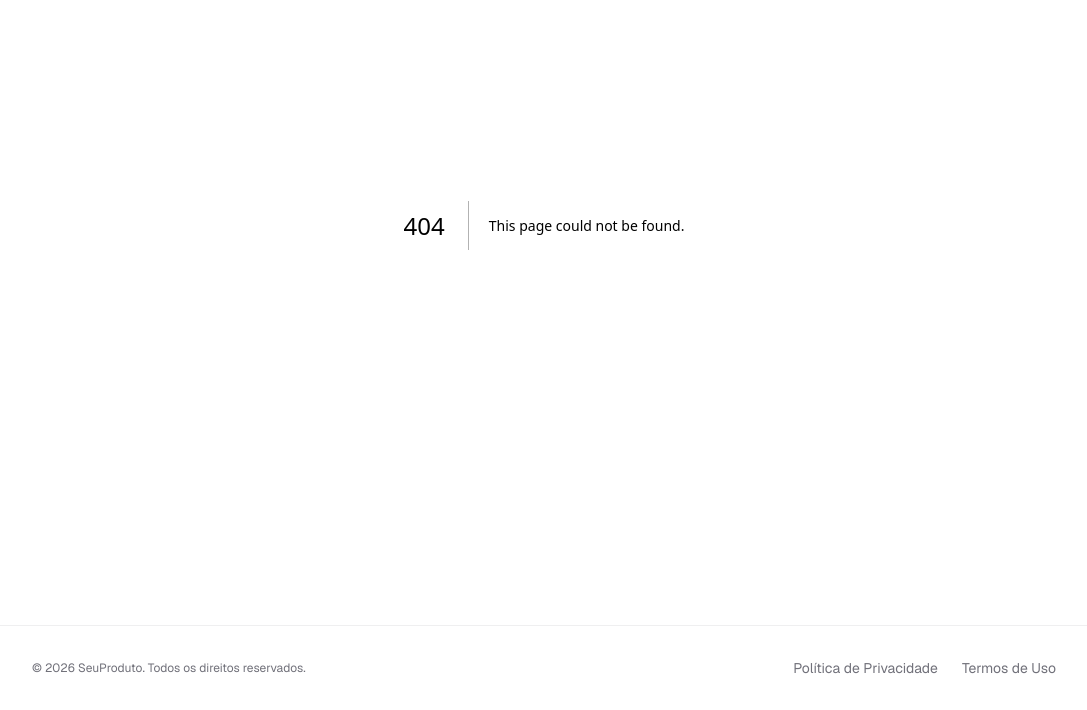
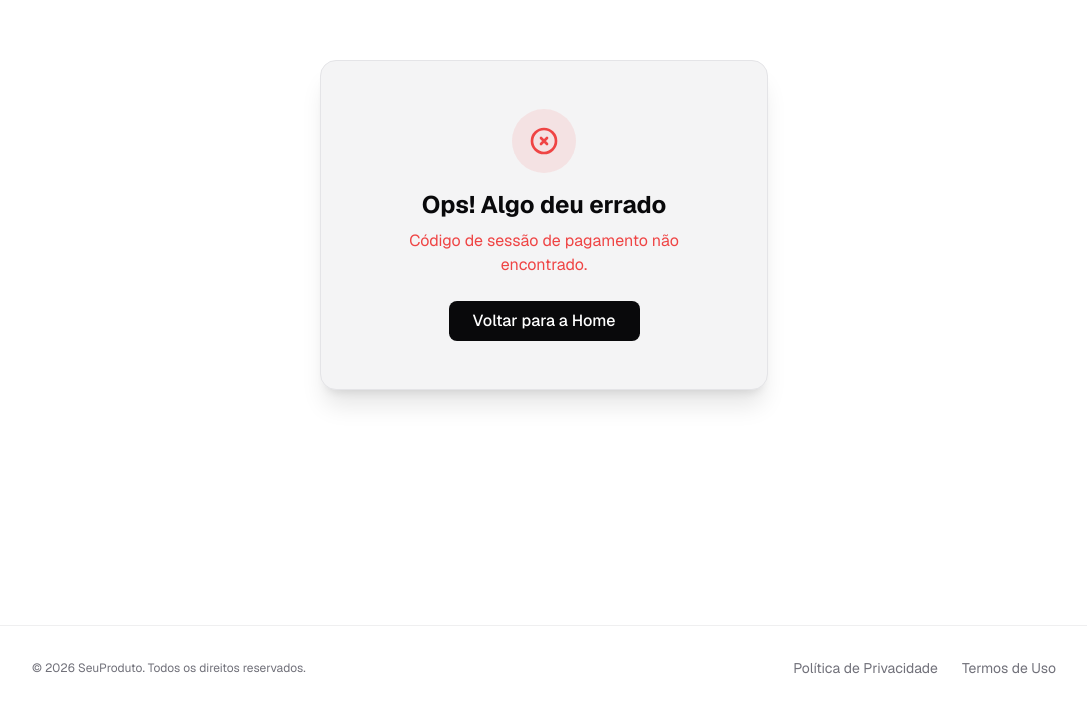
Before and after one commit to CarlosEduardo7700/landing-page-wxt, a Next.js app: page /success in a window 1280 px wide. Before the commit this address had no page. Shown: the part 175-885 px from the top of the page, without its empty margins (96-1183 px from the left). Built offline with nearby package versions, Linux system fonts and the light colour scheme.

Commit message:
feat: implement success page with loading, error, and success states for payment verification

```diff
--- /dev/null
+++ b/src/app/success/ErrorState.tsx
@@ -0,0 +1,41 @@
+'use client';
+
+import { useRouter } from 'next/navigation';
+
+interface ErrorStateProps {
+  errorMessage: string;
+}
+
+const styles = {
+  wrapper: "text-center",
+  iconWrapper: "w-16 h-16 bg-destructive/10 text-destructive rounded-full flex items-center justify-center mx-auto mb-4",
+  icon: "w-8 h-8",
+  title: "text-2xl font-bold text-foreground mb-2",
+  message: "text-destructive mb-6",
+  button: "px-6 py-2 bg-foreground text-background rounded-lg font-medium hover:bg-foreground/90 transition",
+};
+
+export function ErrorState({ errorMessage }: ErrorStateProps) {
+  const router = useRouter();
+
+  return (
+    <div className={styles.wrapper}>
+
+      <div className={styles.iconWrapper}>
+        <svg xmlns="http://www.w3.org/2000/svg" fill="none" viewBox="0 0 24 24" strokeWidth={2} stroke="currentColor" className={styles.icon}>
+          <path strokeLinecap="round" strokeLinejoin="round" d="M9.75 9.75l4.5 4.5m0-4.5l-4.5 4.5M21 12a9 9 0 1 1-18 0 9 9 0 0 1 18 0Z" />
+        </svg>
+      </div>
+
+      <h1 className={styles.title}>Ops! Algo deu errado</h1>
+      <p className={styles.message}>{errorMessage}</p>
+
+      <button
+        onClick={() => router.push('/')}
+        className={styles.button}
+      >
+        Voltar para a Home
+      </button>
+    </div>
+  );
+}
--- /dev/null
+++ b/src/app/success/LoadingState.tsx
@@ -0,0 +1,16 @@
+const styles = {
+  wrapper: "text-center",
+  spinner: "animate-spin rounded-full h-12 w-12 border-t-2 border-b-2 border-primary mx-auto mb-4",
+  title: "text-2xl font-bold text-foreground mb-2",
+  subtitle: "text-muted-foreground",
+};
+
+export function LoadingState() {
+  return (
+    <div className={styles.wrapper}>
+      <div className={styles.spinner}></div>
+      <h1 className={styles.title}>Confirmando seu pagamento...</h1>
+      <p className={styles.subtitle}>Aguarde alguns segundos enquanto ativamos sua conta Pro.</p>
+    </div>
+  );
+}
--- /dev/null
+++ b/src/app/success/SuccessContent.tsx
@@ -0,0 +1,37 @@
+/* eslint-disable react-hooks/set-state-in-effect */
+'use client';
+
+import { useEffect, useState } from 'react';
+import { useSearchParams } from 'next/navigation';
+import { verifyPayment } from './verifyPayment';
+import { LoadingState } from './LoadingState';
+import { ErrorState } from './ErrorState';
+import { SuccessState } from './SuccessState';
+
+export function SuccessContent() {
+  const searchParams = useSearchParams();
+  const sessionId = searchParams.get('session_id');
+
+  const [status, setStatus] = useState<'loading' | 'success' | 'error'>('loading');
+  const [errorMessage, setErrorMessage] = useState('');
+
+  useEffect(() => {
+    if (!sessionId) {
+      setStatus('error');
+      setErrorMessage('Código de sessão de pagamento não encontrado.');
+      return;
+    }
+
+    verifyPayment(sessionId, setStatus, setErrorMessage);
+  }, [sessionId]);
+
+  if (status === 'loading') {
+    return <LoadingState />;
+  }
+
+  if (status === 'error') {
+    return <ErrorState errorMessage={errorMessage} />;
+  }
+
+  return <SuccessState />;
+}
--- /dev/null
+++ b/src/app/success/SuccessState.tsx
@@ -0,0 +1,48 @@
+'use client';
+
+import { useRouter } from 'next/navigation';
+
+const styles = {
+  wrapper: "text-center",
+  iconWrapper: "w-16 h-16 bg-accent text-primary rounded-full flex items-center justify-center mx-auto mb-4 animate-bounce",
+  icon: "w-8 h-8",
+  title: "text-3xl font-extrabold text-foreground mb-2",
+  subtitle: "text-muted-foreground mb-8 max-w-sm mx-auto",
+  stepsBox: "bg-card border border-border rounded-xl p-4 mb-8 text-left text-sm text-foreground",
+  stepsTitle: "font-semibold mb-1",
+  stepsList: "list-decimal list-inside space-y-1 text-muted-foreground",
+  button: "px-8 py-3 bg-primary text-primary-foreground rounded-lg font-semibold hover:bg-primary/90 shadow-md transition",
+};
+
+export function SuccessState() {
+  const router = useRouter();
+
+  return (
+    <div className={styles.wrapper}>
+      <div className={styles.iconWrapper}>
+        <svg xmlns="http://www.w3.org/2000/svg" fill="none" viewBox="0 0 24 24" strokeWidth={2} stroke="currentColor" className={styles.icon}>
+          <path strokeLinecap="round" strokeLinejoin="round" d="m4.5 12.75 6 6 9-13.5" />
+        </svg>
+      </div>
+      <h1 className={styles.title}>Você agora é Pro! 🚀</h1>
+      <p className={styles.subtitle}>
+        Sua assinatura foi confirmada com sucesso. Todas as funções premium já foram liberadas na sua extensão!
+      </p>
+
+      <div className={styles.stepsBox}>
+        <p className={styles.stepsTitle}>Próximos passos:</p>
+        <ol className={styles.stepsList}>
+          <li>Abra a sua extensão no navegador.</li>
+          <li>Caso as funções não apareçam, clique em &quot;Sair&quot; e faça Login novamente para atualizar o cache.</li>
+        </ol>
+      </div>
+
+      <button
+        onClick={() => router.push('/')}
+        className={styles.button}
+      >
+        Ir para a Home
+      </button>
+    </div>
+  );
+}
--- /dev/null
+++ b/src/app/success/page.tsx
@@ -0,0 +1,24 @@
+import { Suspense } from 'react';
+import { SuccessContent } from './SuccessContent';
+
+const styles = {
+  main: "min-h-screen bg-background flex items-center justify-center p-4",
+  card: "bg-card p-8 md:p-12 rounded-2xl shadow-xl max-w-md w-full border border-border",
+  suspenseFallback: "text-center text-muted-foreground",
+};
+
+export default function SuccessPage() {
+  return (
+    <main className={styles.main}>
+      <div className={styles.card}>
+
+        <Suspense fallback={
+          <div className={styles.suspenseFallback}>Carregando dados da sessão...</div>
+        }>
+          <SuccessContent />
+        </Suspense>
+
+      </div>
+    </main>
+  );
+}
--- /dev/null
+++ b/src/app/success/verifyPayment.ts
@@ -0,0 +1,23 @@
+type PaymentStatus = 'loading' | 'success' | 'error';
+
+export async function verifyPayment(
+  sessionId: string,
+  setStatus: (status: PaymentStatus) => void,
+  setErrorMessage: (message: string) => void
+) {
+  try {
+    const response = await fetch(`/api/verify-checkout?session_id=${sessionId}`);
+    const data = await response.json();
+
+    if (response.ok && data.verified) {
+      setStatus('success');
+    } else {
+      setStatus('error');
+      setErrorMessage(data.error || 'Não foi possível confirmar o pagamento.');
+    }
+  } catch (error) {
+    console.error('Erro ao verificar pagamento:', error);
+    setStatus('error');
+    setErrorMessage('Erro de conexão com o servidor.');
+  }
+}
```
